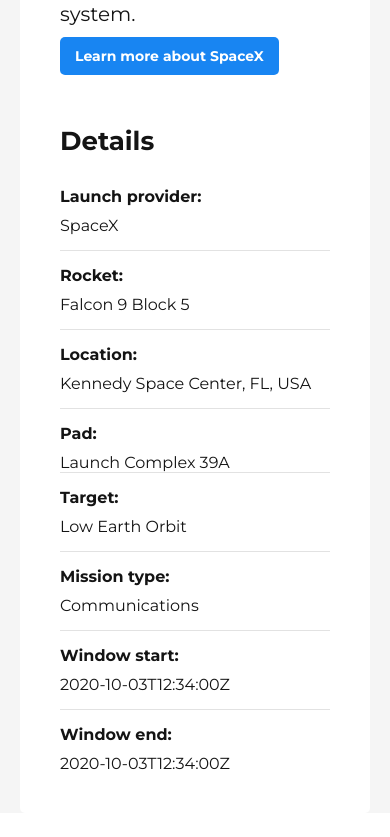
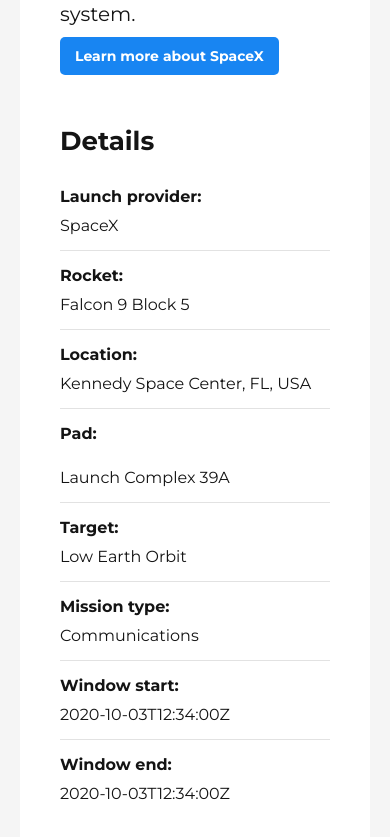
Before and after one commit to Channeas/launchinfo, a Vue app: page /launches/123 in a window 390 px wide. Shown: the part 691-1528 px from the top of the page. Before the commit the page ends 1504 px from the top, so only its background shows below. Built offline with nearby package versions, Linux system fonts and the light colour scheme.

Commit message:
fixed a bug with the cell padding on the responsive detailsSection list

```diff
--- a/src/components/DetailsSection.vue
+++ b/src/components/DetailsSection.vue
@@ -84,6 +84,10 @@
     .detailsBlock:last-of-type {
         border-top: 1px solid #e2e2e2;
     }
+
+    .detailsBlock:first-of-type tr:last-of-type td {
+        padding-bottom: 15px;
+    }
 }
 
 @media (max-width: 550px) {
```
